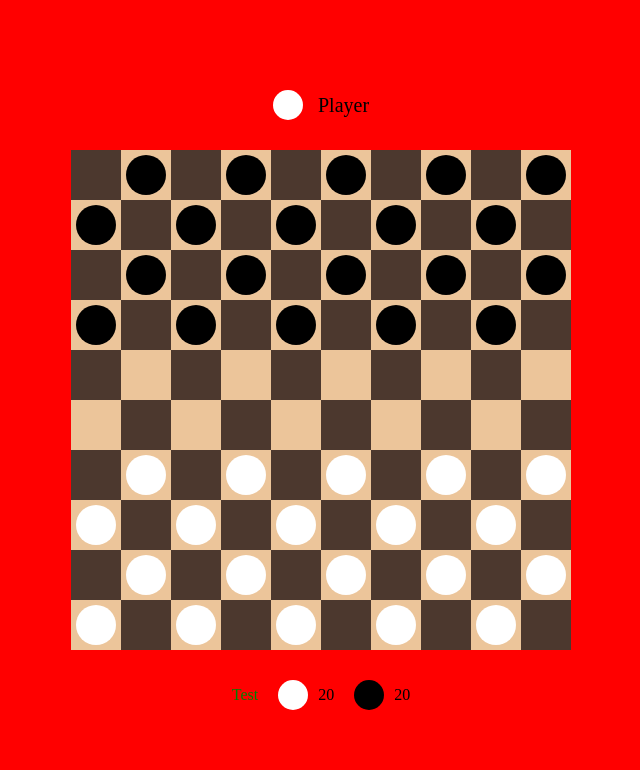
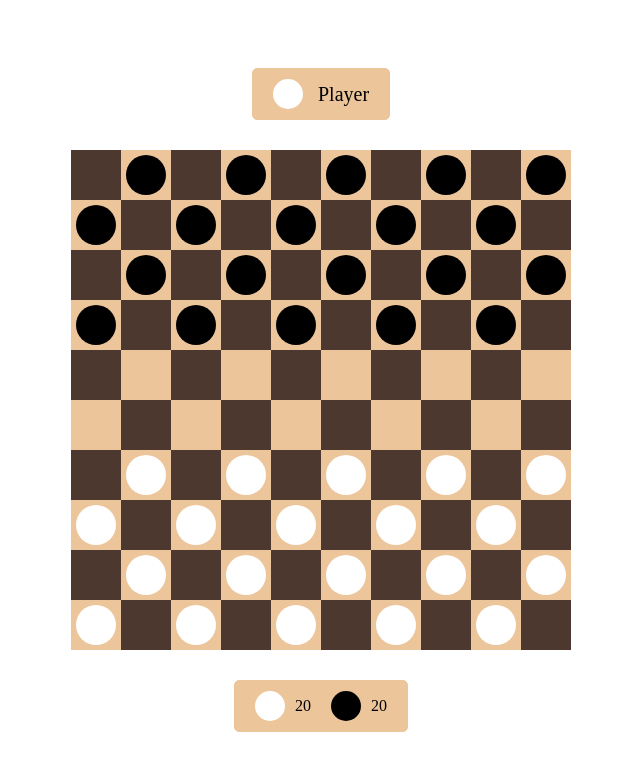
Before and after one commit to niemet0502/checkers-game-js, a website: page index.html in a window 1280 px wide. Shown: the whole page, without its empty margins (319-959 px from the left). Drawn offline with Linux system fonts and the light colour scheme.

Commit message:
update style - delete red background - added background for counter and current player section

```diff
--- a/index.html
+++ b/index.html
@@ -15,15 +15,12 @@
   </head>
   <body>
     <div class="container">
-      <div class="next-player">
+      <div class="next-player counter">
         <div class="occupied whitePiece" id="next-player"></div>
         Player
       </div>
       <div class="game" id="game"></div>
       <div class="counter">
-        <div style="color: green; cursor: pointer" onclick="returnBack()">
-          Test
-        </div>
         <div>
           <div class="occupied whitePiece"></div>
           <span id="white-player-count-pieces">10</span>
--- a/style.css
+++ b/style.css
@@ -1,9 +1,10 @@
+
 body {
-  background-color: red;
+  margin: 0;
+  padding: 0;
 }
 
 .container {
-  /* background-color: red; */
   position: fixed;
   width: 100%;
   height: 100%;
@@ -19,6 +20,10 @@ body {
 .counter {
   display: flex;
   gap: 20px;
+  background-color: #ecc59a;
+  padding: 10px 20px;
+  border: 1px solid #ecc59a;
+  border-radius: 5px;
 }
 .counter div {
   display: flex;
@@ -45,10 +50,6 @@ body {
   background-color: black;
 }
 
-body {
-  margin: 0;
-  padding: 0;
-}
 
 .game {
   background-color: #4c382e;
```
